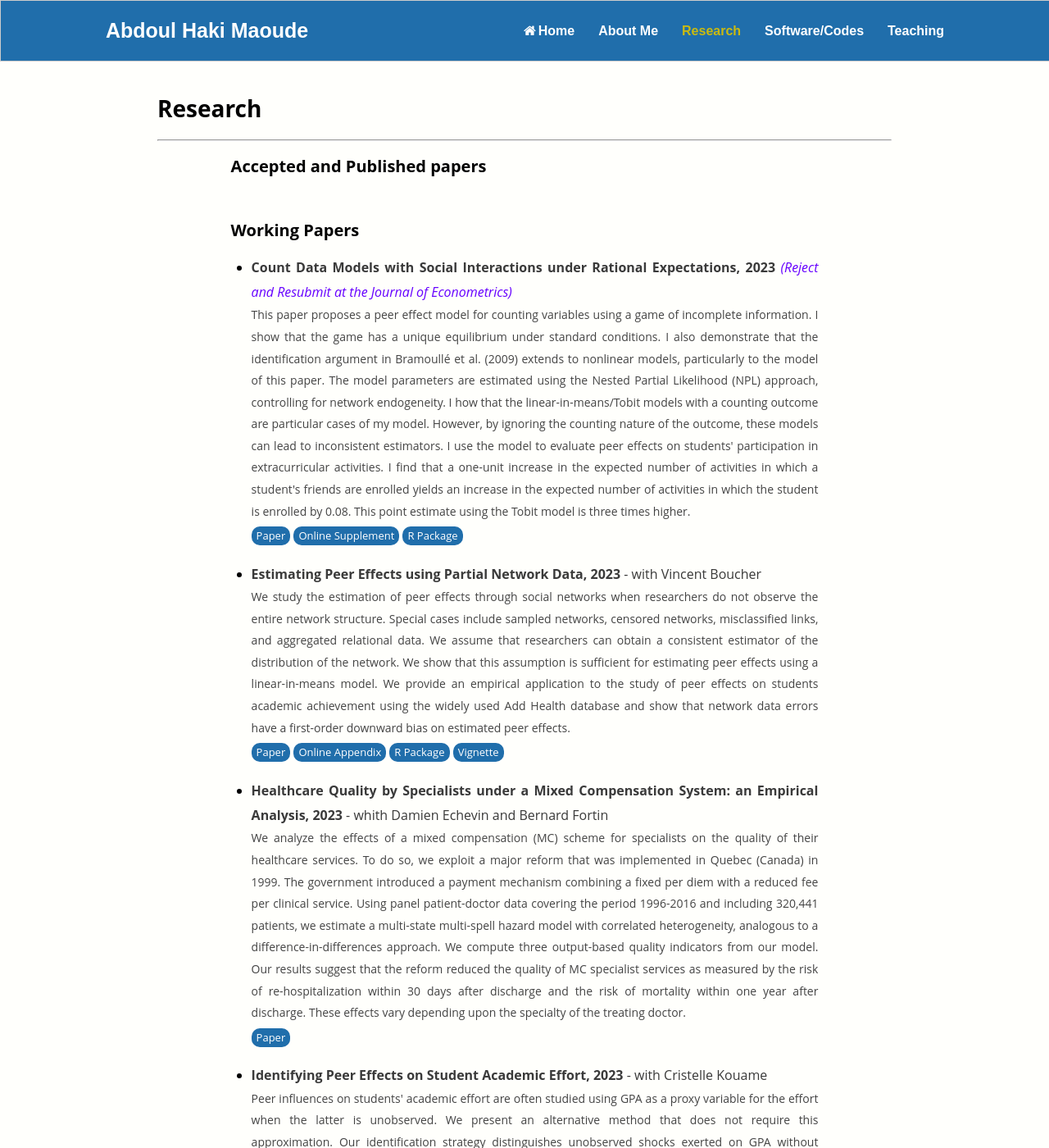
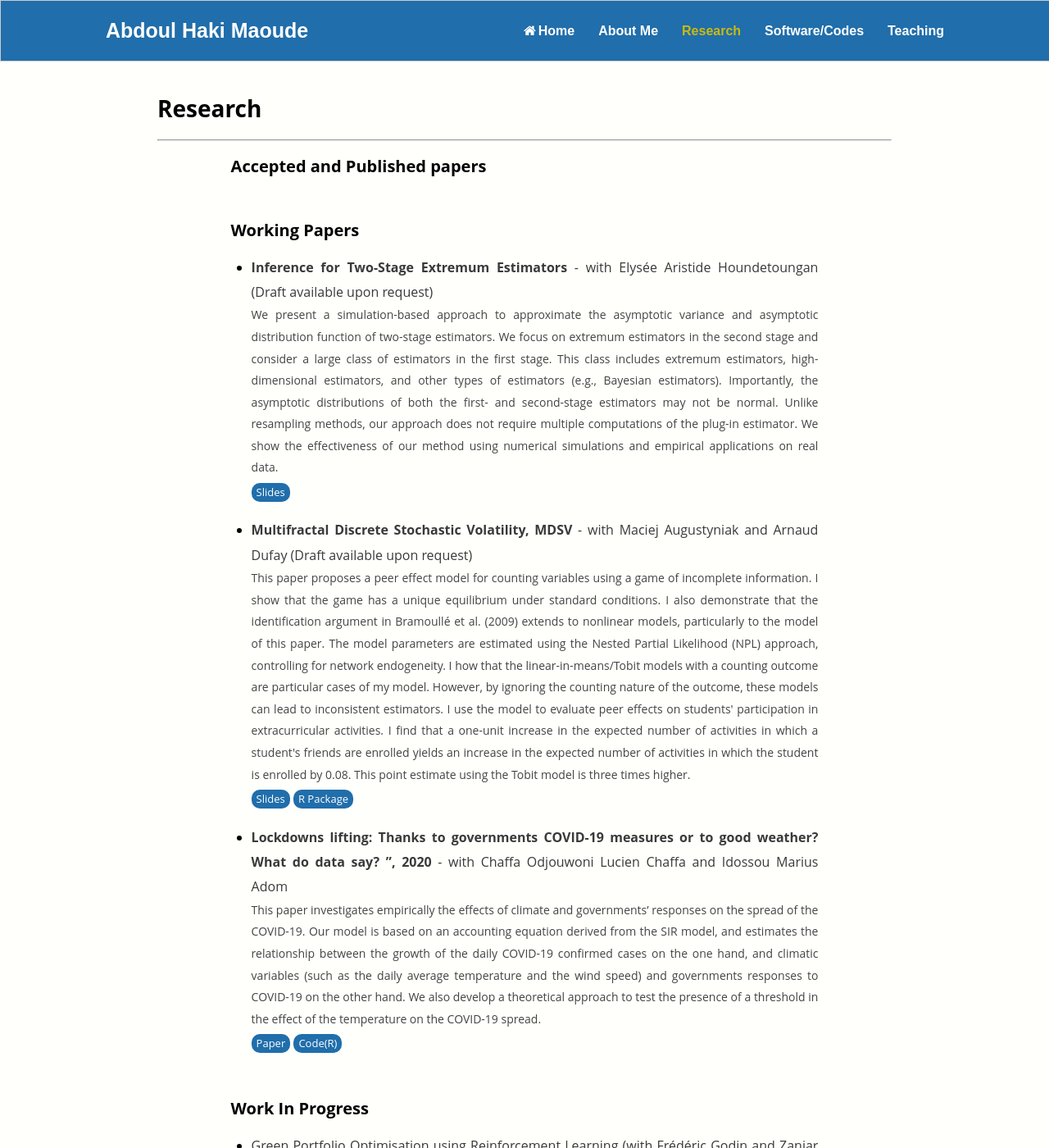
Before and after one commit to abdoulmaoude/abdoulmaoude.github.io, a Jekyll site: the page built from research/index.html, in a window 1280 px wide and 1400 px high. Shown: the whole window at 82% size. Built offline with Jekyll 4.4.1, drawn with Linux system fonts in a browser that asks for light colours; some of the changed text lies outside the part shown.

Commit message:
Update index.html

```diff
--- a/research/index.html
+++ b/research/index.html
@@ -18,45 +18,29 @@ $(document).ready(function() {
   	<br/>
 	<h2>Working Papers</h2>
 	<ul>
+    <li><p class="nomarginafter"><b> Inference for Two-Stage Extremum Estimators</b> - with Elysée Aristide Houndetoungan (Draft available upon request)</p>
+      <p class="nomarginafter nomarginbefore descriptif"> We present a simulation-based approach to approximate the asymptotic variance and asymptotic distribution function of two-stage estimators. We focus on extremum estimators in the second stage and consider a large class of estimators in the first stage. This class includes extremum estimators, high-dimensional estimators, and other types of estimators (e.g., Bayesian estimators). Importantly, the asymptotic distributions of both the first- and second-stage estimators may not be normal. Unlike resampling methods, our approach does not require multiple computations of the plug-in estimator. We show the effectiveness of our method using numerical simulations and empirical applications on real data.</p>
+      <a type="button" class="button"  href="/files/Papers/2SAsymptotic_slides.pdf" target="_blank">Slides</a>
+    </li>
     <li>
-      <p class="nomarginafter"><b>Count Data Models with Social Interactions under Rational Expectations, 2023</b> <em style="color:#6600FF">(Reject and Resubmit at the Journal of Econometrics)</em></p>
+      <p class="nomarginafter"><b> Multifractal Discrete Stochastic Volatility, MDSV </b> - with Maciej Augustyniak and Arnaud Dufay (Draft available upon request)</b></p>
       <p class="nomarginafter nomarginbefore descriptif">
         This paper proposes a peer effect model for counting variables using a game of incomplete information. I show that the game has a unique equilibrium under standard conditions. I also demonstrate that the identification argument in Bramoullé et al. (2009) extends to nonlinear models, particularly to the model of this paper. The model parameters are estimated using the Nested Partial Likelihood (NPL) approach, controlling for network endogeneity. I how that the linear-in-means/Tobit models with a counting outcome are particular cases of my model. However, by ignoring the counting nature of the outcome, these models can lead to inconsistent estimators. I use the model to evaluate peer effects on students' participation in extracurricular activities. I find that a one-unit increase in the expected number of activities in which a student's friends are enrolled yields an increase in the expected number of activities in which the student is enrolled by 0.08. This point estimate using the Tobit model is three times higher.</p>
-      <a type="button" class="button"  href="/files/Papers/Model_of_count_Data.pdf" target="_blank">Paper</a>
-      <a type="button" class="button"  href="/files/Papers/CDMSIRE_SM.pdf" target="_blank">Online Supplement</a>
-      <a type="button" class="button"  href="https://cran.r-project.org/package=CDatanet" target="_blank">R Package</a>
+      <a type="button" class="button"  href="/files/Papers/SSC_MAOUDE.pdf" target="_blank">Slides</a>
+      <a type="button" class="button"  href="https://github.com/abdoulmaoude/MDSV" target="_blank">R Package</a>
     </li>
     <li>
-      <p class="nomarginafter"><b>Estimating Peer Effects using Partial Network Data, 2023</b> - with Vincent Boucher <!--<em style="color:#6600FF">(Submitted)</em>--></p>
-      <p class="nomarginafter nomarginbefore descriptif">We study the estimation of peer effects through social networks when researchers do not observe the entire network structure. Special cases include sampled networks, censored networks, misclassified links, and aggregated relational data. We assume that researchers can obtain a consistent estimator of the distribution of the network. We show that this assumption is sufficient for estimating peer effects using a linear-in-means model. We provide an empirical application to the study of peer effects on students academic achievement using the widely used Add Health database and show that network data errors have a first-order downward bias on estimated peer effects.</p>
-      <a type="button" class="button" href="/files/Papers/PartialNetwork.pdf" target="_blank">Paper</a>
-      <a type="button" class="button" href="/files/Papers/PartialNetwork_OA.pdf" target="_blank">Online Appendix</a>
-      <a type="button" class="button" href="https://github.com/ahoundetoungan/PartialNetwork" target="_blank">R Package</a>
-      <a type="button" class="button" href="https://nbviewer.org/github/ahoundetoungan/PartialNetwork/blob/master/doc/PartialNetwork_vignette.pdf" target="_blank">Vignette</a>
-    </li>
-    <li>
-      <p class="nomarginafter"><b>Healthcare Quality by Specialists under a Mixed Compensation System: an Empirical Analysis, 2023</b> - whith Damien Echevin and Bernard Fortin</p>
-      <p class="nomarginafter nomarginbefore descriptif">We analyze the effects of a mixed compensation (MC) scheme for specialists on the quality of their healthcare services. To do so, we exploit a major reform that was implemented in Quebec (Canada) in 1999. The government introduced a payment mechanism combining a fixed <e>per diem</e> with a reduced fee per clinical service. Using panel patient-doctor data covering the period 1996-2016 and including 320,441 patients, we estimate a multi-state multi-spell hazard model with correlated heterogeneity, analogous to a difference-in-differences approach. We compute three output-based quality indicators from our model. Our results suggest that the reform reduced the quality of MC specialist services as measured by the risk of re-hospitalization within 30 days after discharge and the risk of mortality within one year after discharge. These effects vary depending upon the specialty of the treating doctor.</p>
-      <a type="button" class="button"  href="https://www.cirano.qc.ca/files/publications/2023s-19.pdf" target="_blank">Paper</a>
-    </li>
-    <li>
-      <p class="nomarginafter"><b>Identifying Peer Effects on Student Academic Effort, 2023</b> - with Cristelle Kouame <!--<em style="color:#6600FF">(Submitted)</em>--></p>
-      <p class="nomarginafter nomarginbefore descriptif">Peer influences on students' academic effort are often studied using GPA as a proxy variable for the effort when the latter is unobserved. We present an alternative method that does not require this approximation. Our identification strategy distinguishes unobserved shocks exerted on GPA without influencing the effort from unobserved students' preference shocks. We find that our estimate may be significantly different from the classical estimate (where the effort is approximated) if the network includes isolated students. Applying our approach to Add Health data shows that the peer effect estimate using a proxy for the effort is 1.6 times lower.</p>
-      <a type="button" class="button"  href="/files/Papers/PEEffort.pdf" target="_blank">Paper</a>
-      <a type="button" class="button"  href="/files/Papers/PEEffort_OA.pdf" target="_blank">Online Appendix</a>
-      <a type="button" class="button"  href="https://github.com/ahoundetoungan/PeerEffectsEffort" target="_blank">Codes (R & C++)</a>
-    </li>
-    <li><p class="nomarginafter"><b>Inference for Two-Stage Extremum Estimators</b> - with Abdoul Haki Maoude (Draft available upon request)</p>
-      <p class="nomarginafter nomarginbefore descriptif"> We present a simulation-based approach to approximate the asymptotic variance and asymptotic distribution function of two-stage estimators. We focus on extremum estimators in the second stage and consider a large class of estimators in the first stage. This class includes extremum estimators, high-dimensional estimators, and other types of estimators (e.g., Bayesian estimators). Importantly, the asymptotic distributions of both the first- and second-stage estimators may not be normal. Unlike resampling methods, our approach does not require multiple computations of the plug-in estimator. We show the effectiveness of our method using numerical simulations and empirical applications on real data.</p>
-      <a type="button" class="button"  href="/files/Papers/2SAsymptotic_slides.pdf" target="_blank">Slides</a>
+      <p class="nomarginafter"><b>Lockdowns lifting: Thanks to governments COVID-19 measures or to good weather? What do data say? ”, 2020</b> - with Chaffa Odjouwoni Lucien Chaffa and Idossou Marius Adom </p>
+      <p class="nomarginafter nomarginbefore descriptif">This paper investigates empirically the effects of climate and governments’ responses on the spread of the COVID-19. Our model is based on an accounting equation derived from the SIR model, and estimates the relationship between the growth of the daily COVID-19 confirmed cases on the one hand, and climatic variables (such as the daily average temperature and the wind speed) and governments responses to COVID-19 on the other hand. We also develop a theoretical approach to test the presence of a threshold in the effect of the temperature on the COVID-19 spread.</p>
+      <a type="button" class="button" href="/files/Papers/COVID.pdf" target="_blank">Paper</a>
+      <a type="button" class="button" href="https://github.com/abdoulmaoude/COVID_weather_measure" target="_blank">Code(R)</a>
     </li>
   </ul>
 	<br/>
 	<h2>Work In Progress</h2>
 	<ul>
-    <li><p class="nomarginafter">Quasi-Maximum Likelihood Estimator for Peer Effect Models with Partial Network Data</p></li>
-    <li><p class="nomarginafter">The Role of Child Gender in the Formation of Parent Social Networks (with Michael Vlassopoulos and Yves Zenou)</p></li>
-    <!--<li>Physicians' Financial Incentives (<i>whith Damien Echevin</i>)</li>-->
+    <li><p class="nomarginafter">Green Portfolio Optimisation using Reinforcement Learning (with Frédéric Godin and Zaniar Ahmadi)</p></li>
+    <li><p class="nomarginafter">Minimizing CVaR in Global dynamic Hedging under Asymetric Laplace (with Ismael Affolabi Assani)</p></li>
 	</ul>
 </div>
 </div>
```
